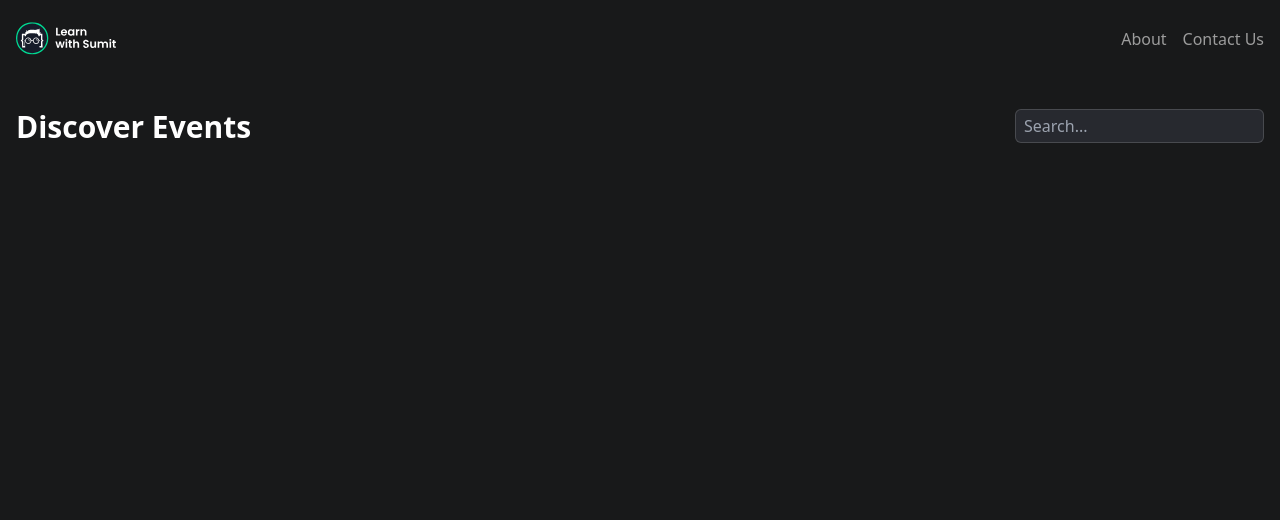
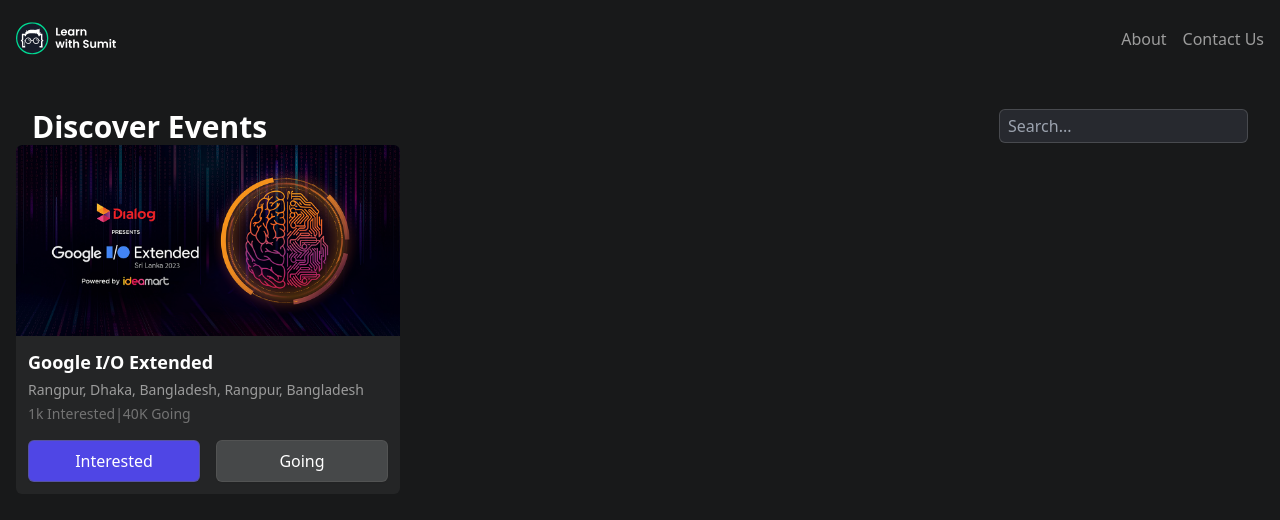
Before and after one commit to mohammad-al-samiul/eventry-nextjs, a Next.js app: page / in a window 1280 px wide. Shown: the top 520 px of the page. Built offline with nearby package versions, Linux system fonts and the light colour scheme.

Commit message:
event list and event card added

```diff
--- a/app/page.js
+++ b/app/page.js
@@ -1,9 +1,11 @@
+import EventCard from "@/components/landing/EventCard";
 import Header from "@/components/landing/Header";
 
 export default function Home() {
   return (
-    <>
+    <section className="container">
       <Header />
-    </>
+      <EventCard />
+    </section>
   );
 }
--- /dev/null
+++ b/components/ActionButtons.jsx
@@ -0,0 +1,19 @@
+import Link from "next/link";
+import React from "react";
+
+export default function ActionButtons({ fromDetails }) {
+  return (
+    <div className={`w-full flex gap-4 mt-4 ${fromDetails && "flex-1"}`}>
+      <button className="w-full bg-indigo-600 hover:bg-indigo-800">
+        Interested
+      </button>
+
+      <Link
+        href="/payment"
+        className=" text-center w-full bg-[#464849] py-2 px-2 rounded-md border border-[#5F5F5F]/50 shadow-sm cursor-pointer hover:bg-[#3C3D3D] transition-colors active:translate-y-1"
+      >
+        Going
+      </Link>
+    </div>
+  );
+}
--- /dev/null
+++ b/components/landing/EventCard.jsx
@@ -0,0 +1,31 @@
+import Image from "next/image";
+import ActionButton from "../ActionButtons";
+
+export default function EventCard() {
+  return (
+    <div className="w-96 overflow-hidden rounded-md bg-[#242526]">
+      <Image
+        src="/assets/events/google-io-2023-1.png"
+        alt="Event 1"
+        width={500}
+        height={500}
+      />
+
+      <div className="p-3">
+        <a href="./details.html" className="font-bold text-lg">
+          Google I/O Extended
+        </a>
+        <p className="text-[#9C9C9C] text-sm mt-1">
+          Rangpur, Dhaka, Bangladesh, Rangpur, Bangladesh
+        </p>
+        <div className="text-[#737373] text-sm mt-1">
+          <span>1k Interested</span>
+          <span>|</span>
+          <span>40K Going</span>
+        </div>
+
+        <ActionButton />
+      </div>
+    </div>
+  );
+}
--- /dev/null
+++ b/components/landing/EventList.jsx
@@ -0,0 +1,9 @@
+import EventCard from "./EventCard";
+
+export default function EventList() {
+  return (
+    <div className="grid grid-cols-1 md:grid-cols-2 lg:grid-cols-3 gap-8 mt-8">
+      <EventCard />
+    </div>
+  );
+}
```
